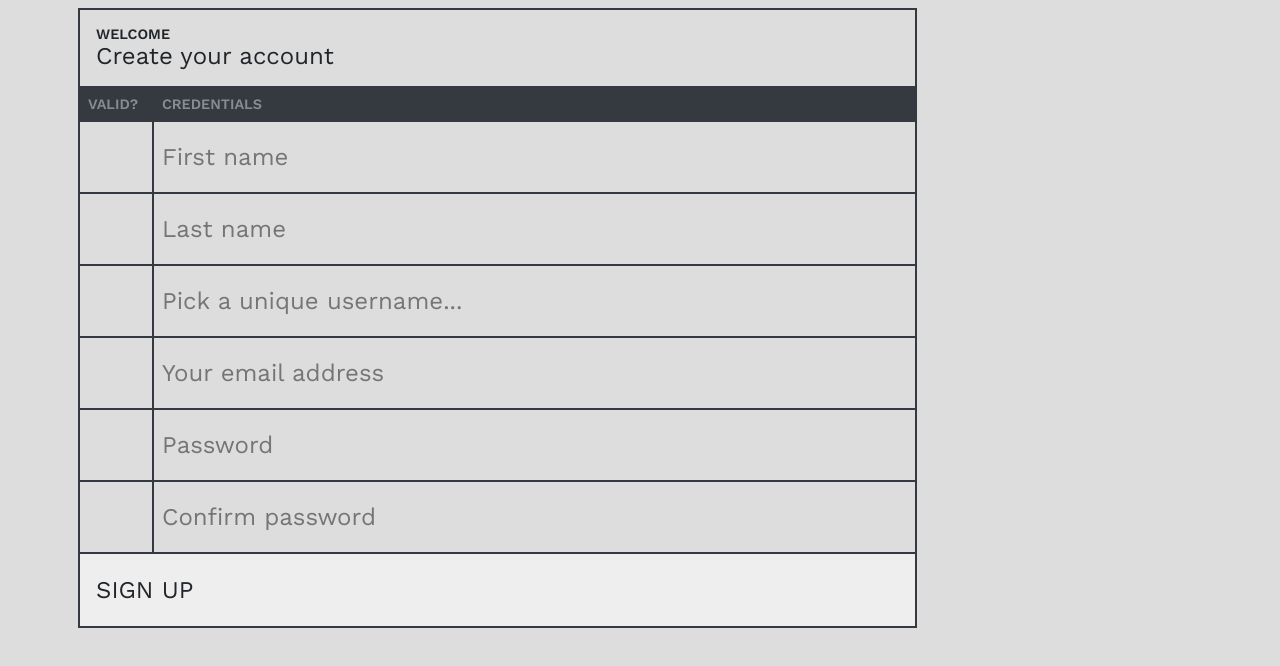
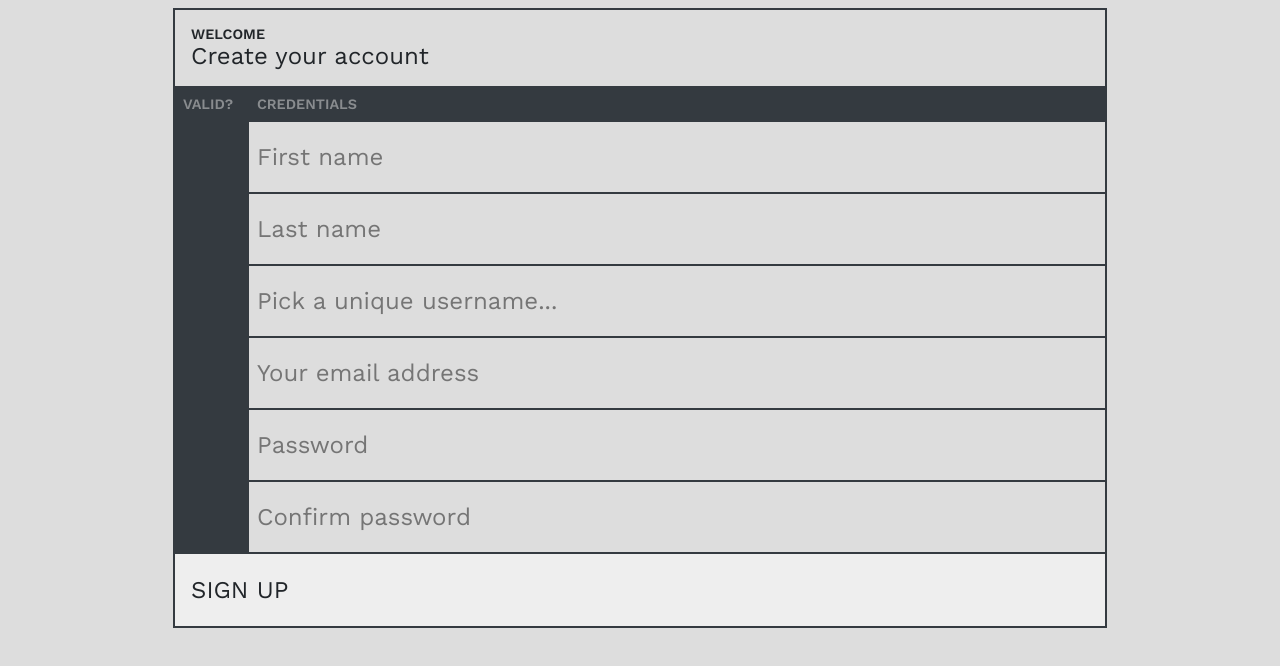
Before and after one commit to mojaouhari/cotasks, a React (Create React App) app in the folder client/: page /signup in a window 1280 px wide. Shown: the top 666 px of the page. Built offline with nearby package versions, Linux system fonts and the light colour scheme; no server answers.

Commit message:
Implement validation output

```diff
--- a/client/src/App.css
+++ b/client/src/App.css
@@ -1,5 +1,5 @@
 body {
-  font: 24px "Work Sans";
+  font: 24px "Work Sans", sans-serif;
   cursor: default;
   overflow-y: scroll;
   user-select: none;
--- a/client/src/App.js
+++ b/client/src/App.js
@@ -51,7 +51,7 @@ const App = () => {
   ) : (
     <Router>
       <div className="container p-0">
-        <div className="col-sm-12 col-md-9 p-0">
+        <div className="col-sm-12 col-md-10 offset-md-1 p-0">
           <Switch>
             {isAuthenticated ? (
               <Fragment>
--- a/client/src/components/Auth.js
+++ b/client/src/components/Auth.js
@@ -14,6 +14,34 @@ const Auth = ({ authenticate, isLogin }) => {
     password: "",
     password2: "",
   });
+  const initialAuthValidation = {
+    firstname: {
+      valid: null,
+      msg: "",
+    },
+    lastname: {
+      valid: null,
+      msg: "",
+    },
+    username: {
+      valid: null,
+      msg: "",
+    },
+    email: {
+      valid: null,
+      msg: "",
+    },
+    password: {
+      valid: null,
+      msg: "",
+    },
+    password2: {
+      valid: null,
+      msg: "",
+    },
+  };
+  const [authValidation, setAuthValidation] = useState(initialAuthValidation);
+
   const handleLoginChange = (e) => {
     setLogin({ ...login, [e.target.name]: e.target.value });
   };
@@ -23,24 +51,31 @@ const Auth = ({ authenticate, isLogin }) => {
   const handleLoginSubmit = async (e) => {
     e.preventDefault();
     try {
-      console.log(login);
       const res = await Axios.post(`/auth/`, { ...login });
-      console.log(res);
       authenticate(res.data.token);
     } catch (error) {
       authenticate();
-      console.log(error.response);
+      // update validation messages
+      let validation = {};
+      error.response.data.errors.map((error) => {
+        validation[error.param] = { valid: false, msg: error.msg };
+      });
+      setAuthValidation({ ...initialAuthValidation, ...validation });
     }
   };
   const handleSignupSubmit = async (e) => {
     e.preventDefault();
     try {
       const res = await Axios.post(`/users/`, { ...signup });
-      console.log(res);
       authenticate(res.data.token);
     } catch (error) {
       authenticate();
-      console.log(error.response);
+      // update validation messages
+      let validation = {};
+      error.response.data.errors.map((error) => {
+        validation[error.param] = { valid: false, msg: error.msg };
+      });
+      setAuthValidation({ ...initialAuthValidation, ...validation });
     }
   };
 
@@ -59,7 +94,13 @@ const Auth = ({ authenticate, isLogin }) => {
       {isLogin ? (
         <form onSubmit={(e) => handleLoginSubmit(e)}>
           <div className={`task-row d-flex flex-row border-top border-2 border-dark text-muted`}>
-            <div className={`flex-72`} />
+            <div className={`flex-72 bg-dark text-center`}>
+              {authValidation.email.valid === false && (
+                <div className="text-danger" style={{ paddingTop: 21 }}>
+                  NO
+                </div>
+              )}
+            </div>
             <div className={`border-left border-2 border-dark flex-grow-1`}>
               <input
                 required
@@ -73,7 +114,13 @@ const Auth = ({ authenticate, isLogin }) => {
             </div>
           </div>
           <div className={`task-row d-flex flex-row border-top border-2 border-dark text-muted`}>
-            <div className={`flex-72`} />
+            <div className={`flex-72 bg-dark text-center`}>
+              {authValidation.password.valid === false && (
+                <div className="text-danger" style={{ paddingTop: 21 }}>
+                  NO
+                </div>
+              )}
+            </div>
             <div className={`border-left border-2 border-dark flex-grow-1`}>
               <input
                 required
@@ -93,7 +140,13 @@ const Auth = ({ authenticate, isLogin }) => {
       ) : (
         <form onSubmit={(e) => handleSignupSubmit(e)}>
           <div className={`task-row d-flex flex-row border-top border-2 border-dark text-muted`}>
-            <div className={`flex-72`} />
+            <div className={`flex-72 bg-dark text-center`}>
+              {authValidation.firstname.valid === false && (
+                <div className="text-danger" style={{ paddingTop: 21 }}>
+                  NO
+                </div>
+              )}
+            </div>
             <div className={`border-left border-2 border-dark flex-grow-1`}>
               <input
                 required
@@ -107,7 +160,13 @@ const Auth = ({ authenticate, isLogin }) => {
             </div>
           </div>
           <div className={`task-row d-flex flex-row border-top border-2 border-dark text-muted`}>
-            <div className={`flex-72`} />
+            <div className={`flex-72 bg-dark text-center`}>
+              {authValidation.lastname.valid === false && (
+                <div className="text-danger" style={{ paddingTop: 21 }}>
+                  NO
+                </div>
+              )}
+            </div>
             <div className={`border-left border-2 border-dark flex-grow-1`}>
               <input
                 required
@@ -121,7 +180,13 @@ const Auth = ({ authenticate, isLogin }) => {
             </div>
           </div>
           <div className={`task-row d-flex flex-row border-top border-2 border-dark text-muted`}>
-            <div className={`flex-72`} />
+            <div className={`flex-72 bg-dark text-center`}>
+              {authValidation.username.valid === false && (
+                <div className="text-danger" style={{ paddingTop: 21 }}>
+                  NO
+                </div>
+              )}
+            </div>
             <div className={`border-left border-2 border-dark flex-grow-1`}>
               <input
                 required
@@ -135,11 +200,17 @@ const Auth = ({ authenticate, isLogin }) => {
             </div>
           </div>
           <div className={`task-row d-flex flex-row border-top border-2 border-dark text-muted`}>
-            <div className={`flex-72`} />
+            <div className={`flex-72 bg-dark text-center`}>
+              {authValidation.email.valid === false && (
+                <div className="text-danger" style={{ paddingTop: 21 }}>
+                  NO
+                </div>
+              )}
+            </div>
             <div className={`border-left border-2 border-dark flex-grow-1`}>
               <input
                 required
-                type="text"
+                type="email"
                 name="email"
                 placeholder="Your email address"
                 className={`border-0 h-100 w-100 text-body px-2 pt-2 pb-1 editable p-2`}
@@ -149,7 +220,13 @@ const Auth = ({ authenticate, isLogin }) => {
             </div>
           </div>
           <div className={`task-row d-flex flex-row border-top border-2 border-dark text-muted`}>
-            <div className={`flex-72`} />
+            <div className={`flex-72 bg-dark text-center`}>
+              {authValidation.password.valid === false && (
+                <div className="text-danger" style={{ paddingTop: 21 }}>
+                  NO
+                </div>
+              )}
+            </div>
             <div className={`border-left border-2 border-dark flex-grow-1`}>
               <input
                 required
@@ -163,7 +240,13 @@ const Auth = ({ authenticate, isLogin }) => {
             </div>
           </div>
           <div className={`task-row d-flex flex-row border-top border-2 border-dark text-muted`}>
-            <div className={`flex-72`} />
+            <div className={`flex-72 bg-dark text-center`}>
+              {authValidation.password2.valid === false && (
+                <div className="text-danger" style={{ paddingTop: 21 }}>
+                  NO
+                </div>
+              )}
+            </div>
             <div className={`border-left border-2 border-dark flex-grow-1`}>
               <input
                 required
--- a/client/src/components/Dashboard.js
+++ b/client/src/components/Dashboard.js
@@ -33,7 +33,7 @@ const Dashboard = ({user}) => {
         <div className="h1 m-0 font-weight-bold">CoTasks</div>
       </div>
       <div className="p-3 border-top border-2 border-dark">
-        Welcome, {user.firstname} {user.lastname}!
+      Welcome{user && `, ${user.firstname} ${user.lastname}`}!
       </div>
       {loading ? (
         <div className="border-top border-2 border-dark">
```
Also changed, not shown: 1 other file (tests, documents, lock files or other folders).
